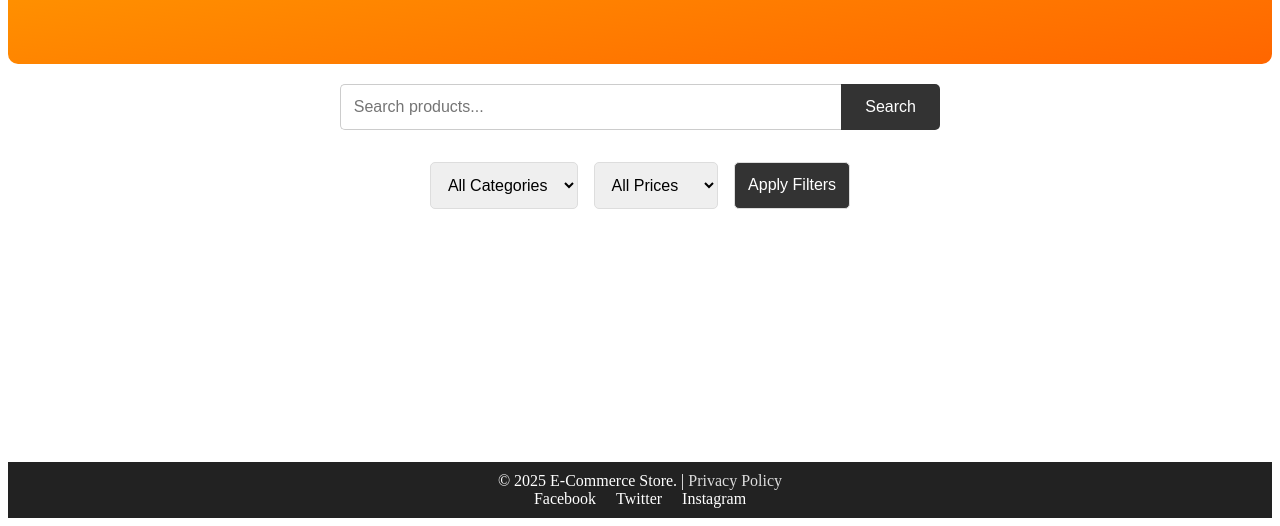
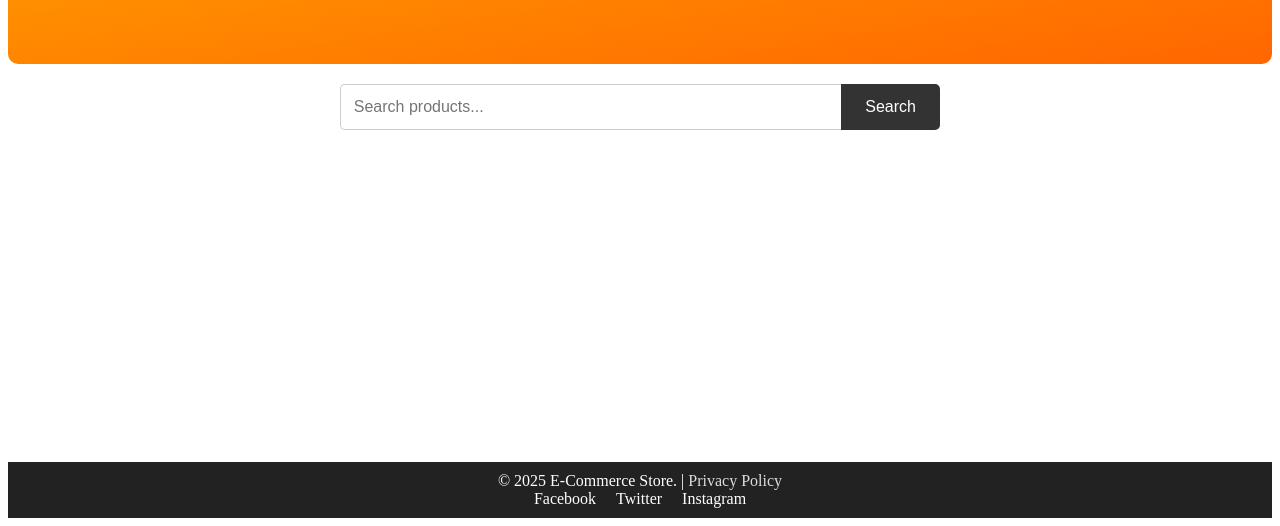
Before and after one commit to Abdulbasir456/Ecommerce-project, a plain HTML site: page frontend/products.html in a window 1280 px wide. Shown: the part 274-800 px from the top of the page. Drawn offline with Linux system fonts and the light colour scheme; no server answers.

Commit message:
Refactor: Removed unnecessary price and category filters from UI.

```diff
--- a/frontend/js/products.js
+++ b/frontend/js/products.js
@@ -57,6 +57,7 @@ function searchProducts(event) {
     displayProducts(filteredProducts);
 }
 
+
 // Add product to cart
 function addToCart(productId) {
     const cart = JSON.parse(localStorage.getItem('cart')) || [];
@@ -67,5 +68,4 @@ function addToCart(productId) {
 
 // Add event listener to search form
 document.getElementById('searchForm').addEventListener('submit', searchProducts);
-
 document.addEventListener('DOMContentLoaded', fetchProducts);
--- a/frontend/products.html
+++ b/frontend/products.html
@@ -40,24 +40,6 @@
             </form>
         </div>
 
-        <div id="filters">
-            <select id="categoryFilter">
-                <option value="">All Categories</option>
-                <option value="shoes">Shoes</option>
-                <option value="clothing">Clothing</option>
-                <option value="accessories">Accessories</option>
-            </select>
-
-            <select id="priceFilter">
-                <option value="">All Prices</option>
-                <option value="low">Under £50</option>
-                <option value="mid">£50 - £100</option>
-                <option value="high">Over £100</option>
-            </select>
-
-            <button id="applyFilters">Apply Filters</button>
-        </div>
-
         <div id="productContainer" class="product-grid">
 
         </div>
```
Also changed, not shown: backend/routes/productRoutes.js (line endings or trailing spaces).
